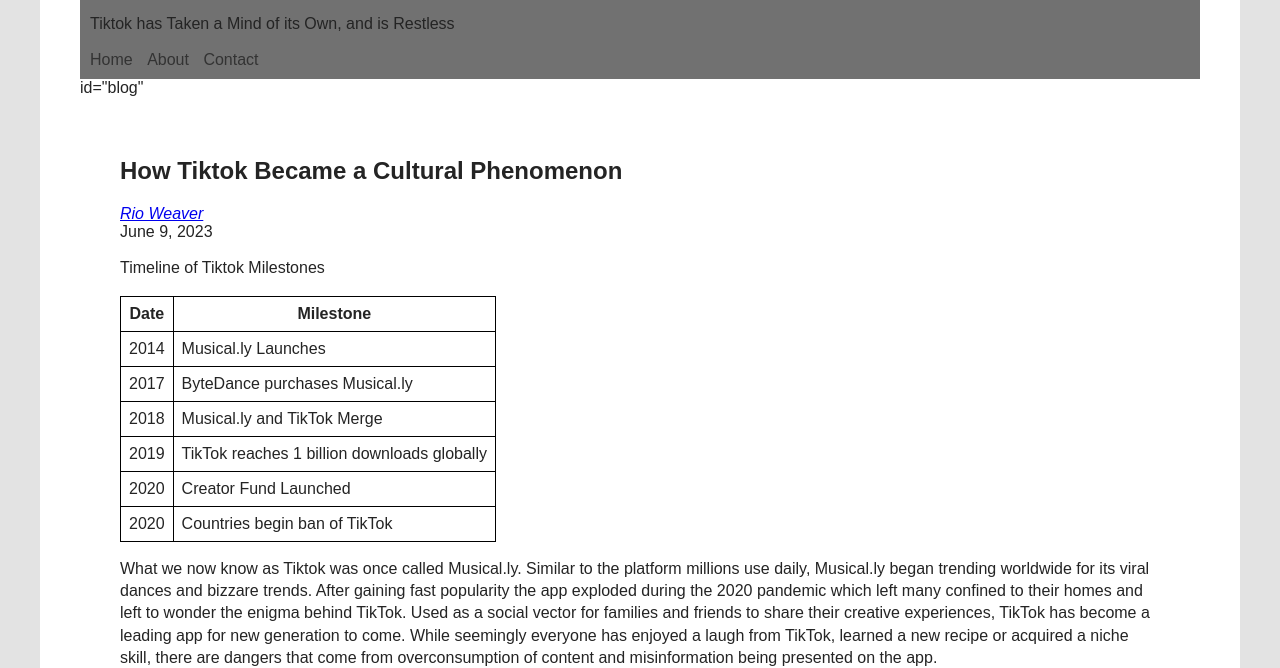
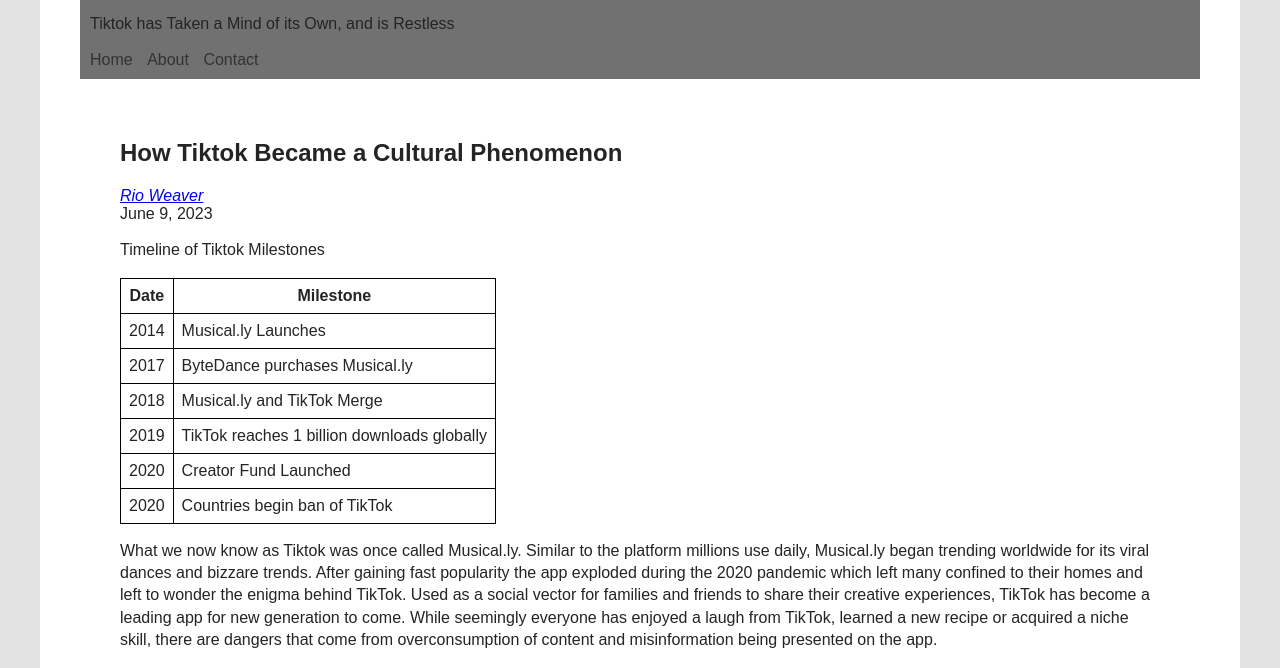
Before and after one commit to rioweaver/mi349_blog, a plain HTML site: page index.html in a window 1280 px wide. Shown: the part 158-826 px from the top of the page. Drawn offline with Linux system fonts and the light colour scheme.

Commit message:
id blog fix

```diff
--- a/index.html
+++ b/index.html
@@ -19,7 +19,7 @@
             </ul>
         </nav>
     </header>
-    <div> id="blog"
+    <div>
         <article class="blog-post">
             <h2>How Tiktok Became a Cultural Phenomenon</h2>
             <address class="author"><a rel="author" href="https://dynamic-dasik-f1f8a2.netlify.app/">Rio Weaver</a></address>
```
